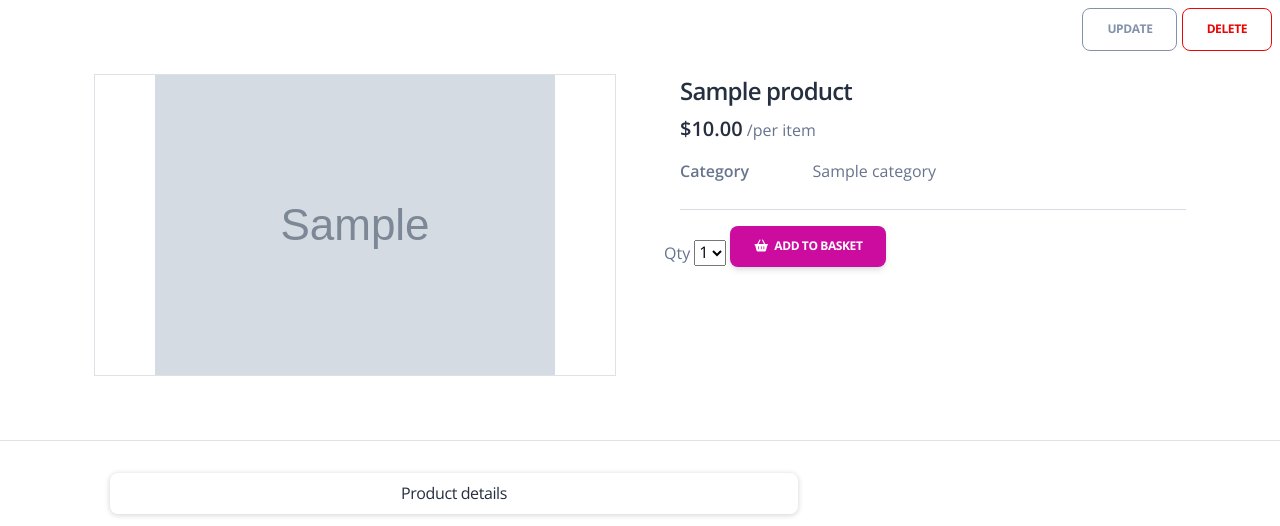
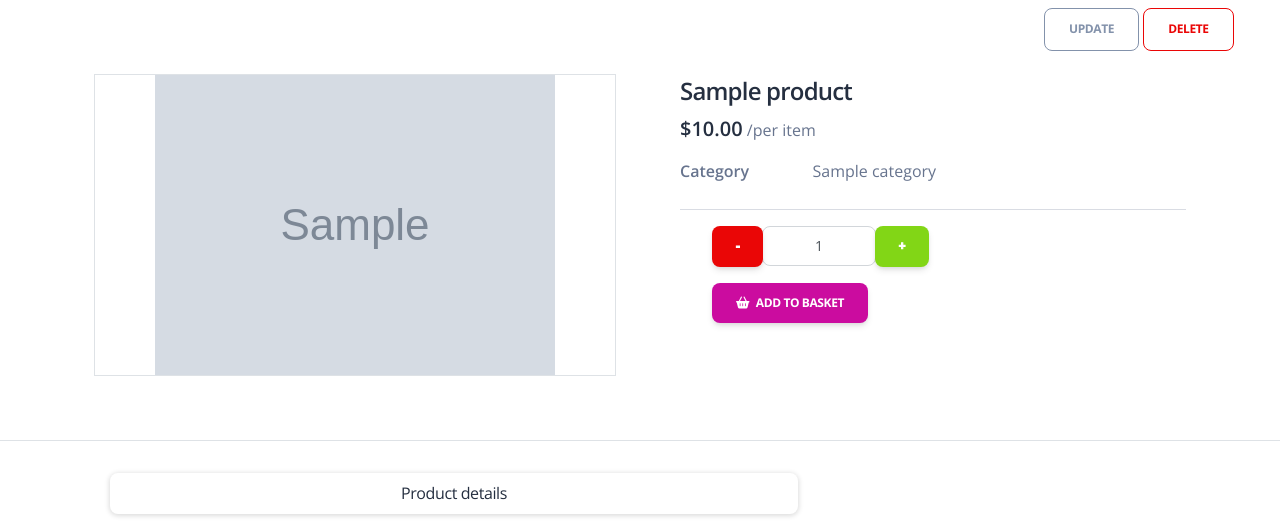
Before and after one commit to vborovets0/TechShop-django-ecommerce, a Django app: page /product/1/ in a window 1280 px wide. Shown: the part 126-652 px from the top of the page. Run offline with Django 4.2, Linux system fonts and the light colour scheme; tables that the repository leaves empty hold one stand-in row (values such as "Sample post"); grey boxes marked "Sample" are stand-in pictures; some libraries are stand-ins or nearby versions.

Commit message:
Replace select quantity to + - buttons

```diff
--- a/templates/shop/product_detail.html
+++ b/templates/shop/product_detail.html
@@ -3,7 +3,7 @@
 
 {% block content %}
   <div class="position-relative">
-    <div class="position-absolute top-0 end-0 p-2">
+    <div class="position-absolute top-0 end-3 p-2">
       <a href="{% url 'shop:product-update' pk=product.id %}" class="btn btn-outline-secondary">
         Update
       </a>
@@ -49,17 +49,34 @@
 
           </div>
 
-          <lable for="select">Qty </lable>
-          <select id="select">
-            <option value="">1</option>
-            <option value="">2</option>
-            <option value="">3</option>
-          </select>
-
+<div class="container">
+  <div class="row" style="width: 300px">
+    <div class="col-sm">
+      <div class="input-group">
+        <span class="input-group-btn">
+            <button type="button" class="quantity-left-minus btn btn-danger btn-number "  data-type="minus" data-field="">
+              <span style="-webkit-text-stroke-width: 1px;">-</span>
+            </button>
+        </span>
+        <div class="col-sm">
+          <input type="text" id="quantity" name="quantity" class="form-control input-number text-center" value="1" min="1" max="100">
+        </div>
+        <div class="col-sm">
+          <span class="input-group-btn">
+              <button type="button" class="quantity-right-plus btn btn-success btn-number" data-type="plus" data-field="">
+                  <span style="-webkit-text-stroke-width: 1px;">+</span>
+              </button>
+          </span>
+        </div>
+      </div>
+    </div>
+  </div>
 <button type="button" id="add-button" value="{{ product.id }}"
-                  class="btn btn-primary shadow-0"> <i class="me-1 fa fa-shopping-basket"></i>
+                  class="btn btn-primary shadow-0 text-center" > <i class="me-1 fa fa-shopping-basket"></i>
             Add to basket
           </button>
+</div>
+
       </main>
     </div>
   </div>
@@ -93,25 +110,54 @@
   </section>
 
 <script>
+  $(document).ready(function () {
+    // Plus button click handler
+    $(document).on('click', '.quantity-right-plus', function (e) {
+      e.preventDefault();
+      var quantityInput = $(this).closest('.input-group').find('.input-number');
+      var currentValue = parseInt(quantityInput.val());
+      var maxValue = parseInt(quantityInput.attr('max'));
+
+      if (!isNaN(currentValue) && currentValue < maxValue) {
+        quantityInput.val(currentValue + 1);
+      }
+    });
+
+    // Minus button click handler
+    $(document).on('click', '.quantity-left-minus', function (e) {
+      e.preventDefault();
+      var quantityInput = $(this).closest('.input-group').find('.input-number');
+      var currentValue = parseInt(quantityInput.val());
+      var minValue = parseInt(quantityInput.attr('min'));
+
+      if (!isNaN(currentValue) && currentValue > minValue) {
+        quantityInput.val(currentValue - 1);
+      }
+    });
+
+    // Add to basket button click handler
     $(document).on('click', '#add-button', function (e) {
       e.preventDefault();
+      var productQty = $('#quantity').val();
+
       $.ajax({
         type: 'POST',
         url: '{% url "basket:basket_add" %}',
         data: {
-               productid: $('#add-button').val(),
-               productqty: $('#select option:selected').text(),
+          productid: $(this).val(),
+          productqty: productQty,
           csrfmiddlewaretoken: "{{ csrf_token }}",
           action: 'post'
         },
         success: function (json) {
-               document.getElementById("basket-qty").innerHTML = json.qty
+          document.getElementById("basket-qty").innerHTML = json.qty;
         },
-           error: function (xhr, errmsg, err) {}
+        error: function (xhr, errmsg, err) {
+          // Handle error
+        }
       });
-   })
-
-
+    });
+  });
 </script>
 
 {% endblock %}
```
Also changed, not shown: templates/basket/summary.html (+92 -34 lines). Lines whose indentation alone changed are shown as unchanged.
